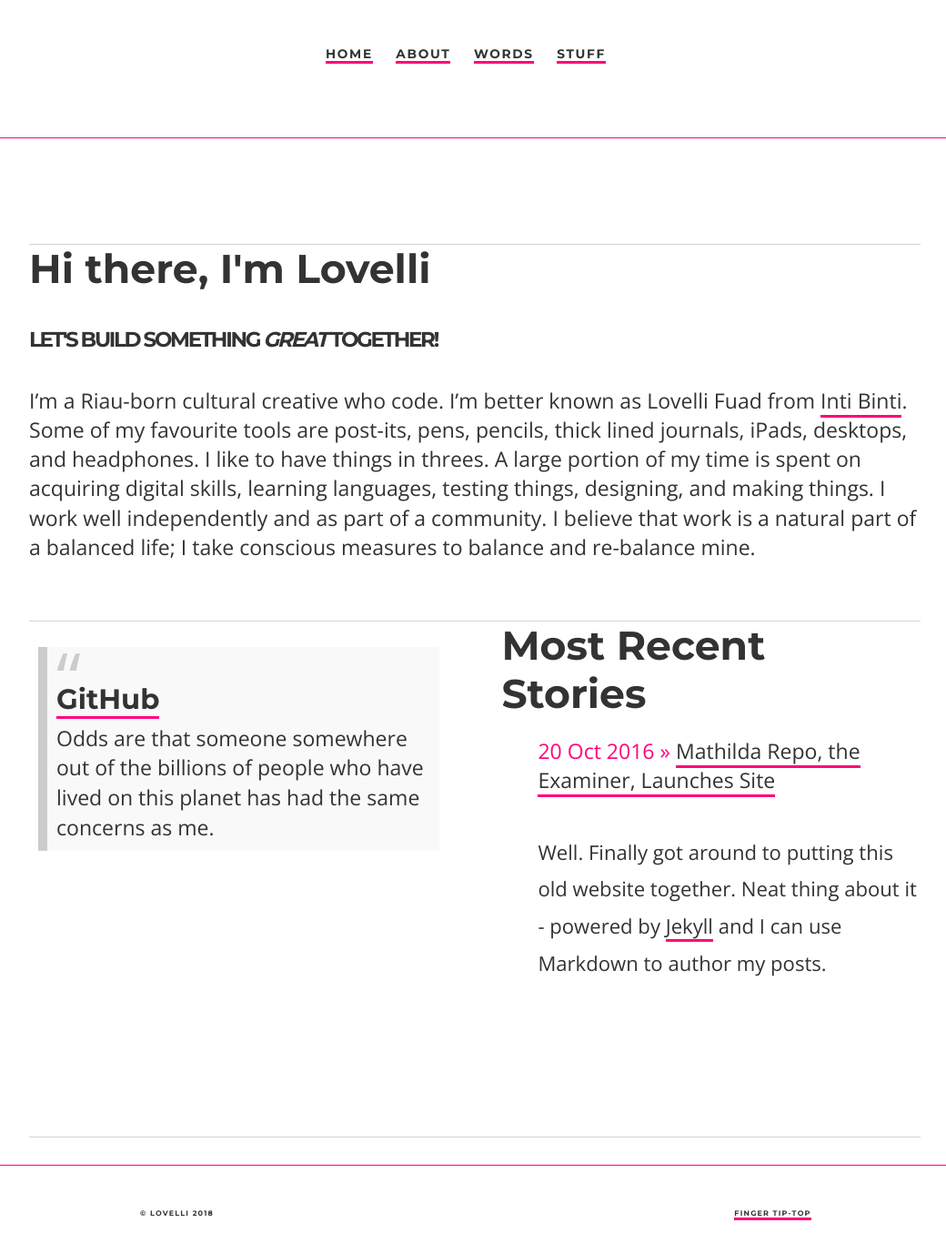
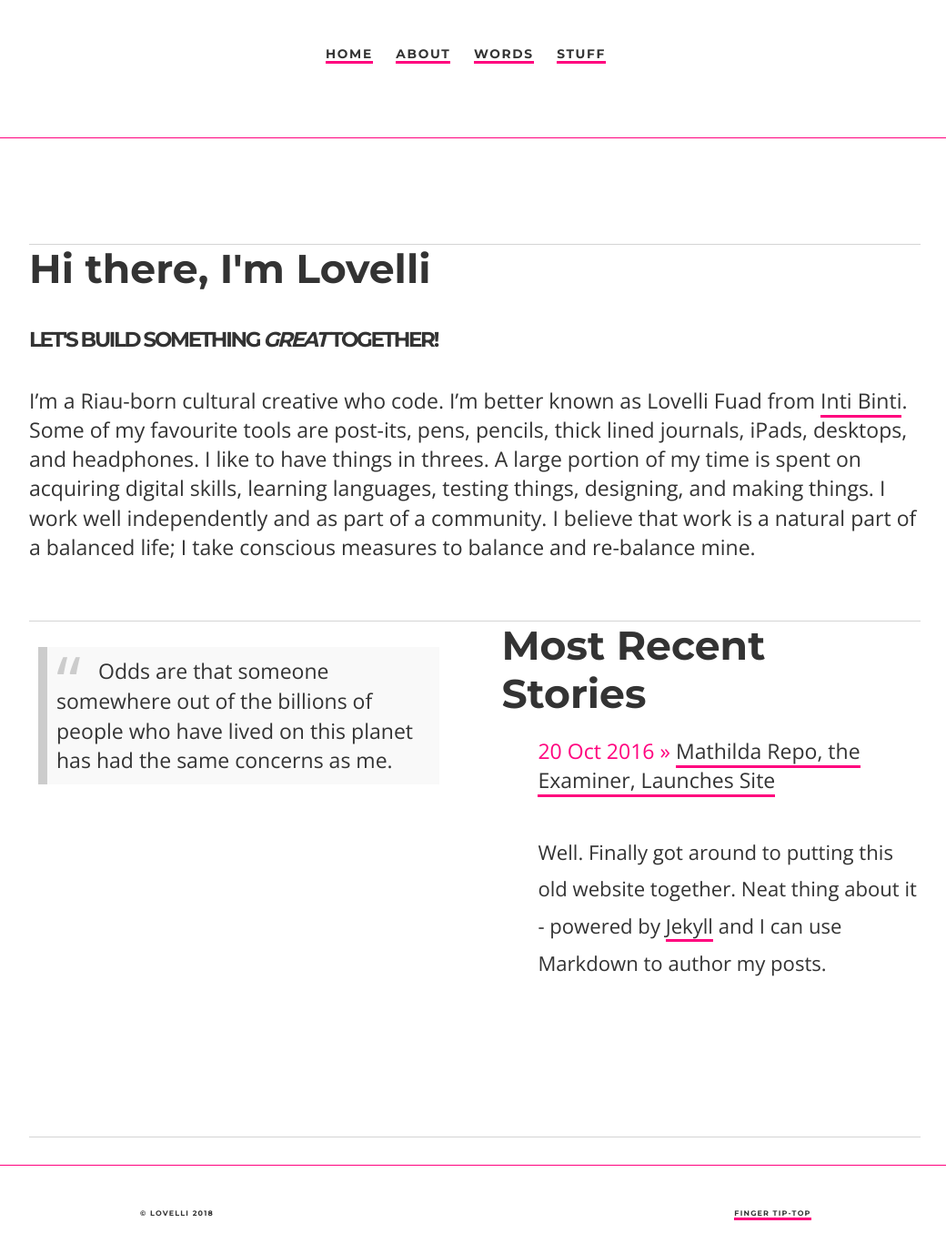
Before and after one commit to ariesti/ariesti.github.io, a Jekyll site: the page built from index.html, in a window 1280 px wide. Shown: the whole page at 91% size, without its empty margins (118-1158 px from the left). Built offline with Jekyll 4.4.1, drawn with Linux system fonts in a browser that asks for light colours.

Commit message:
Update index.html

```diff
--- a/index.html
+++ b/index.html
@@ -34,7 +34,7 @@
 	</div>
 
 	<div class="half">
-	<blockquote><h4><a href="https://github.com/ariesti">GitHub</a></h4><p>Odds are that someone somewhere out of the billions of people who have lived on this planet has had the same concerns as me.</p></blockquote>
+	<blockquote><p>Odds are that someone somewhere out of the billions of people who have lived on this planet has had the same concerns as me.</p></blockquote>
 	</div>
 
 	</div>
```
